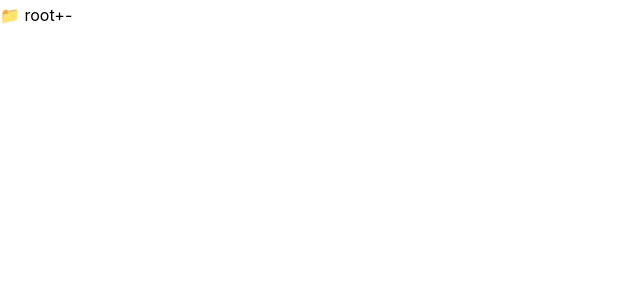
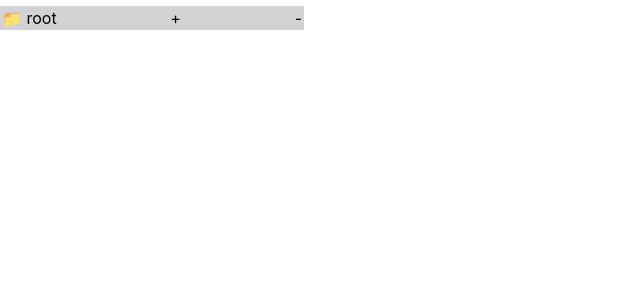
Before and after one commit to sourav2831/file-explorer-react, a React (Create React App) app: page / in a window 1280 px wide. Shown: the top 300 px of the page, without its empty margins (0-640 px from the left). Built offline with nearby package versions, Linux system fonts and the light colour scheme.

Commit message:
added styles

```diff
--- a/src/index.css
+++ b/src/index.css
@@ -1,13 +1,31 @@
 body {
   margin: 0;
-  font-family: -apple-system, BlinkMacSystemFont, 'Segoe UI', 'Roboto', 'Oxygen',
-    'Ubuntu', 'Cantarell', 'Fira Sans', 'Droid Sans', 'Helvetica Neue',
+  font-family: -apple-system, BlinkMacSystemFont, "Segoe UI", "Roboto", "Oxygen",
+    "Ubuntu", "Cantarell", "Fira Sans", "Droid Sans", "Helvetica Neue",
     sans-serif;
   -webkit-font-smoothing: antialiased;
   -moz-osx-font-smoothing: grayscale;
 }
 
 code {
-  font-family: source-code-pro, Menlo, Monaco, Consolas, 'Courier New',
+  font-family: source-code-pro, Menlo, Monaco, Consolas, "Courier New",
     monospace;
 }
+
+.folder {
+  margin-top: 6px;
+  background-color: lightgray;
+  display: flex;
+  align-items: center;
+  justify-content: space-between;
+  padding: 2px;
+  width: 300px;
+  cursor: pointer;
+}
+
+.file {
+  margin-top: 5px;
+  padding-left: 5px;
+  display: flex;
+  flex-direction: column;
+}
```
